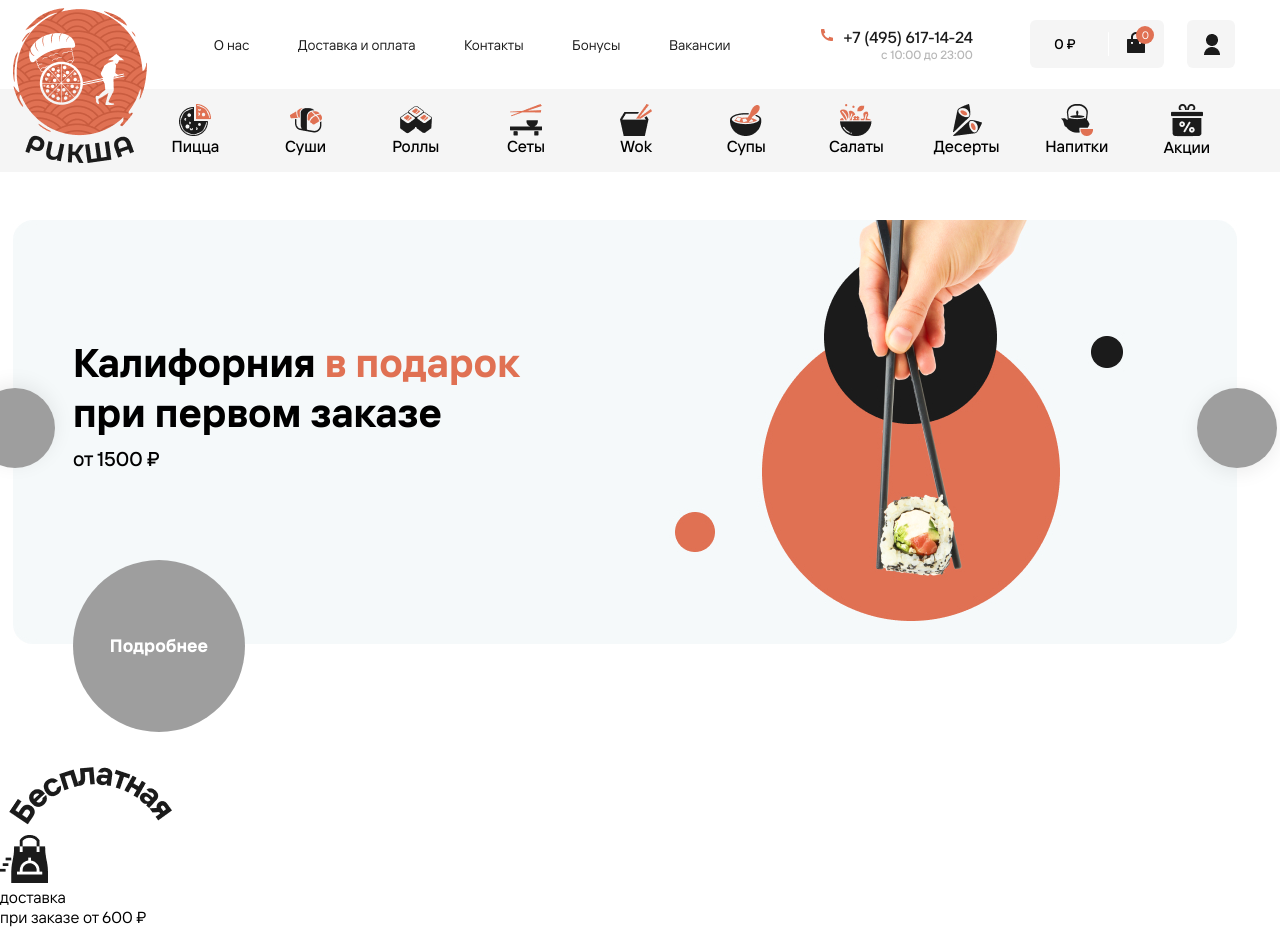
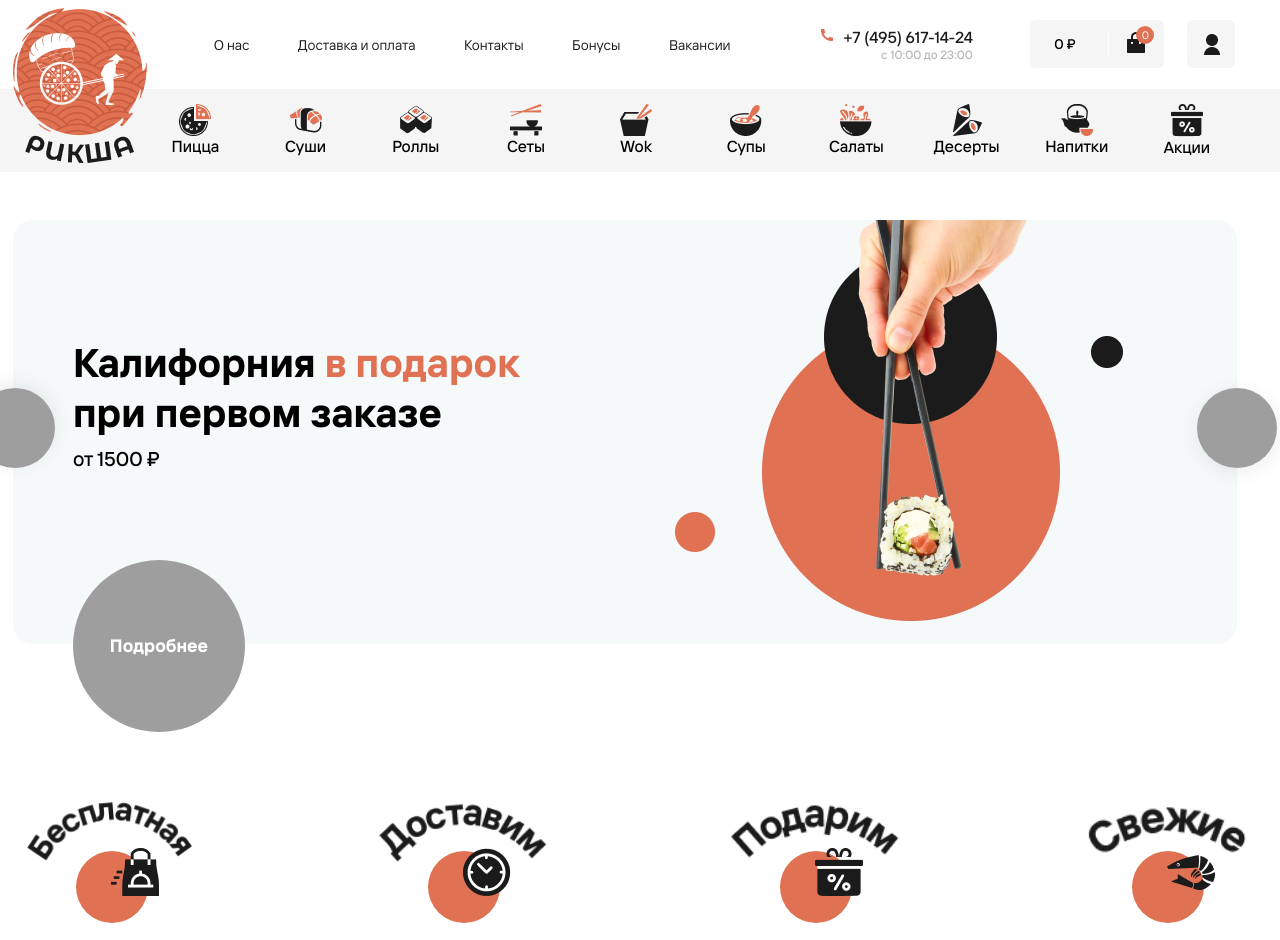
Before and after one commit to Axent13/riksha-food-order, a React (Create React App) app: page / in a window 1280 px wide. Shown: the top 940 px of the page. Built offline with nearby package versions, Linux system fonts and the light colour scheme; grey boxes are pictures that could not be loaded.

Commit message:
Стилизовал Features и FeaturesList

```diff
--- a/src/components/Features/featuresList.jsx
+++ /dev/null
@@ -1,15 +0,0 @@
-import React from 'react';
-import Feature from './feature';
-import { featureInfo } from './featureInfo';
-
-const FeaturesList = () => {
-  if (featureInfo) {
-    return featureInfo.map((feature, index) => (
-      <Feature key={index} {...feature} />
-    ));
-  } else {
-    return 'Loading features...';
-  }
-};
-
-export default FeaturesList;
--- a/src/components/Features/feature.jsx
+++ b/src/components/common/features/feature.jsx
@@ -1,15 +1,16 @@
 import React from 'react';
 import PropTypes from 'prop-types';
+import './feature.scss';
 
 const Feature = ({ nameImg, icon, mainText, subText }) => {
   return (
-    <div>
-      <img src={nameImg} alt={mainText} />
+    <div className='feature'>
+      <img className='feature__name' src={nameImg} alt={mainText} />
       <div className='feature__circle'>
         <img className='feature__icon' src={icon} />
       </div>
-      <p>{mainText}</p>
-      <p>{subText}</p>
+      <p className='feature__text-main'>{mainText}</p>
+      <p className='feature__text-sub'>{subText}</p>
     </div>
   );
 };
--- /dev/null
+++ b/src/components/common/features/feature.scss
@@ -0,0 +1,37 @@
+.feature {
+  width: 12.375rem;
+  display: flex;
+  flex-direction: column;
+  align-items: center;
+  user-select: none;
+
+  &__name {
+    height: 5rem;
+  }
+
+  &__circle {
+    position: relative;
+    width: 4.5rem;
+    height: 4.5rem;
+    border-radius: 50%;
+    background-color: #E07153;
+    top: -1rem;
+  }
+
+  &__icon {
+    position: absolute;
+    right: -0.7rem;
+    top: -0.2rem;
+  }
+
+  &__text-main {
+    font-weight: bold;
+    font-size: 0.875rem;
+    text-align: center;
+  }
+
+  &__text-sub {
+    font-size: 0.875rem;
+    text-align: center;
+  }
+}
--- /dev/null
+++ b/src/components/common/features/featuresList.jsx
@@ -0,0 +1,18 @@
+import React from 'react';
+import Feature from './feature';
+import { featureInfo } from './featureInfo';
+import './featuresList.scss';
+
+const FeaturesList = () => {
+  if (featureInfo) {
+    return (
+      <div className='features-list'>
+        {featureInfo.map((feature, index) => (
+          <Feature key={index} {...feature} />
+        ))}
+      </div>
+    );
+  }
+};
+
+export default FeaturesList;
--- /dev/null
+++ b/src/components/common/features/featuresList.scss
@@ -0,0 +1,4 @@
+.features-list {
+  display: flex;
+  justify-content: space-between;
+}
--- a/src/layouts/mainpage.jsx
+++ b/src/layouts/mainpage.jsx
@@ -4,7 +4,6 @@ import Footer from '../components/footer';
 import PromoSlider from '../components/common/promoSlider/promoSlider';
 
 import './mainpage.scss';
-import FeaturesList from '../components/Features/featuresList';
 import topRollImg from '../assets/top-roll.png';
 import hugRollsImg from '../assets/hug-rolls.png';
 import happyRollImg from '../assets/happy-roll.png';
@@ -12,6 +11,7 @@ import tableRollImg from '../assets/table-roll.png';
 import messageRollImg from '../assets/message-roll.png';
 import SectionHeader from '../components/sectionHeader';
 import TopPositions from '../components/ui/topPositions/topPositions';
+import FeaturesList from '../components/common/features/featuresList';
 
 const Mainpage = () => {
   return (
@@ -21,7 +21,9 @@ const Mainpage = () => {
       <div className='mainpage__promo-slider'>
         <PromoSlider />
       </div>
-      <FeaturesList />
+      <div className='mainpage__features-list'>
+        <FeaturesList />
+      </div>
       <SectionHeader
         text='Топ позиции'
         subText='Новинки'
--- a/src/layouts/mainpage.scss
+++ b/src/layouts/mainpage.scss
@@ -3,4 +3,8 @@
     max-width: 78.375rem;
     margin: 3rem auto 0;
   }
+  &__features-list {
+    max-width: 78.375rem;
+    margin: 2.2rem auto 0;
+  }
 }
```
Also changed, not shown: src/components/common/features/featureInfo.js (renamed from src/components/Features/featureInfo.js, +8 -8 lines).
